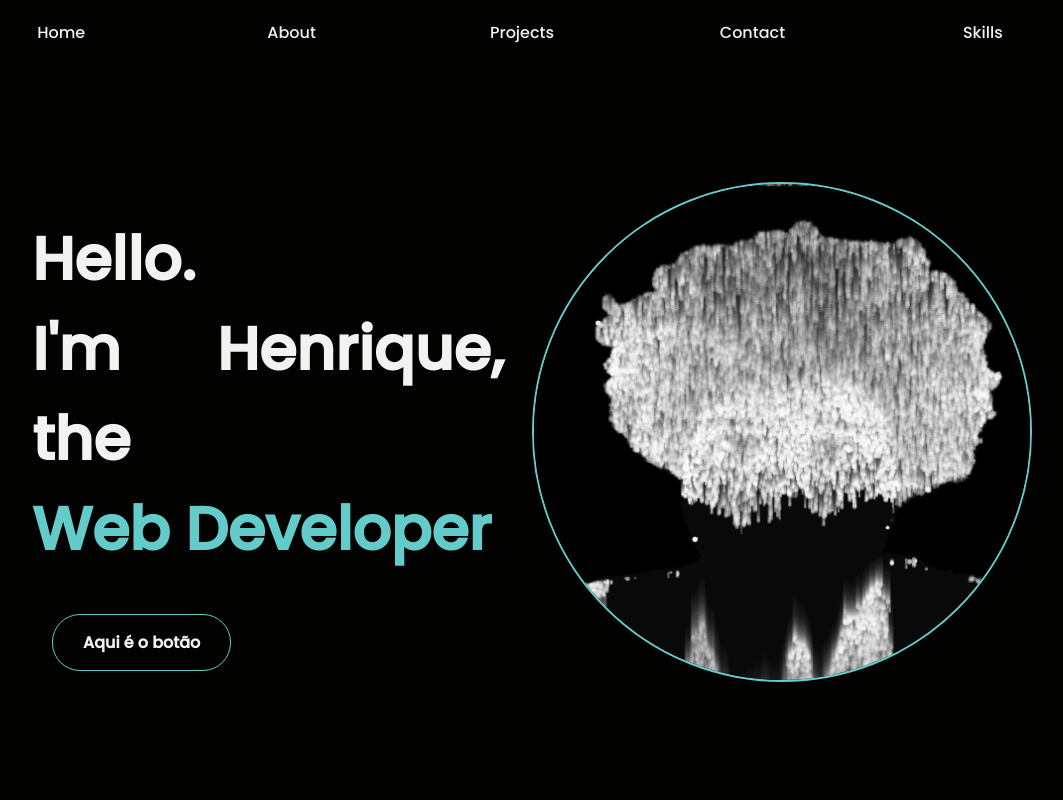
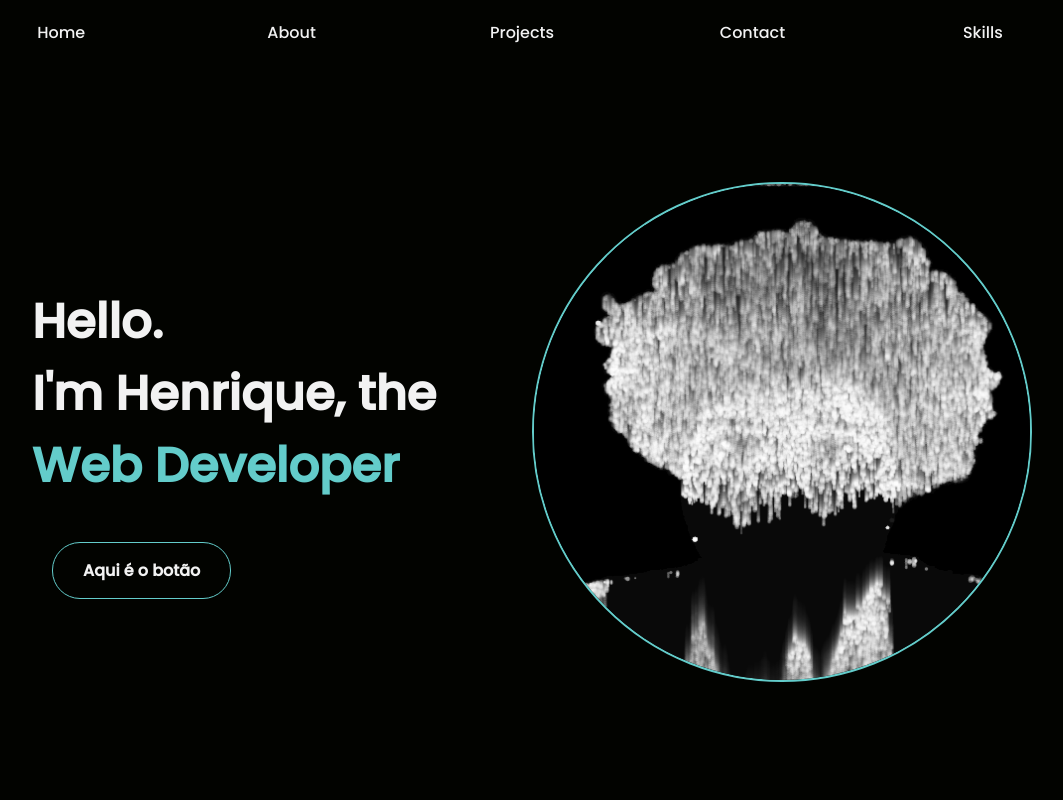
Before and after one commit to retr0lbb/New-portiflio, a React (Vite) app: page / in a window 1280 px wide. Shown: the top 800 px of the page, without its empty margins (118-1181 px from the left). Built offline with nearby package versions, Linux system fonts and the light colour scheme.

Commit message:
minor updates

```diff
--- a/src/components/Card/card.module.css
+++ b/src/components/Card/card.module.css
@@ -16,7 +16,7 @@ strong{
 }
 p{
     color: #F2F2F2;
-    font-size: 60px;
+    font-size: 6svh;
     font-weight: 900;
     width: 100%;
     height: 100%;
--- a/src/index.css
+++ b/src/index.css
@@ -1,3 +1,10 @@
+body::-webkit-scrollbar{
+  width: 6px;
+}
+body::-webkit-scrollbar-track{
+  background-color: #0d0d0d;
+
+}
 *{
   margin: 0%;
   padding: 0%;
```
